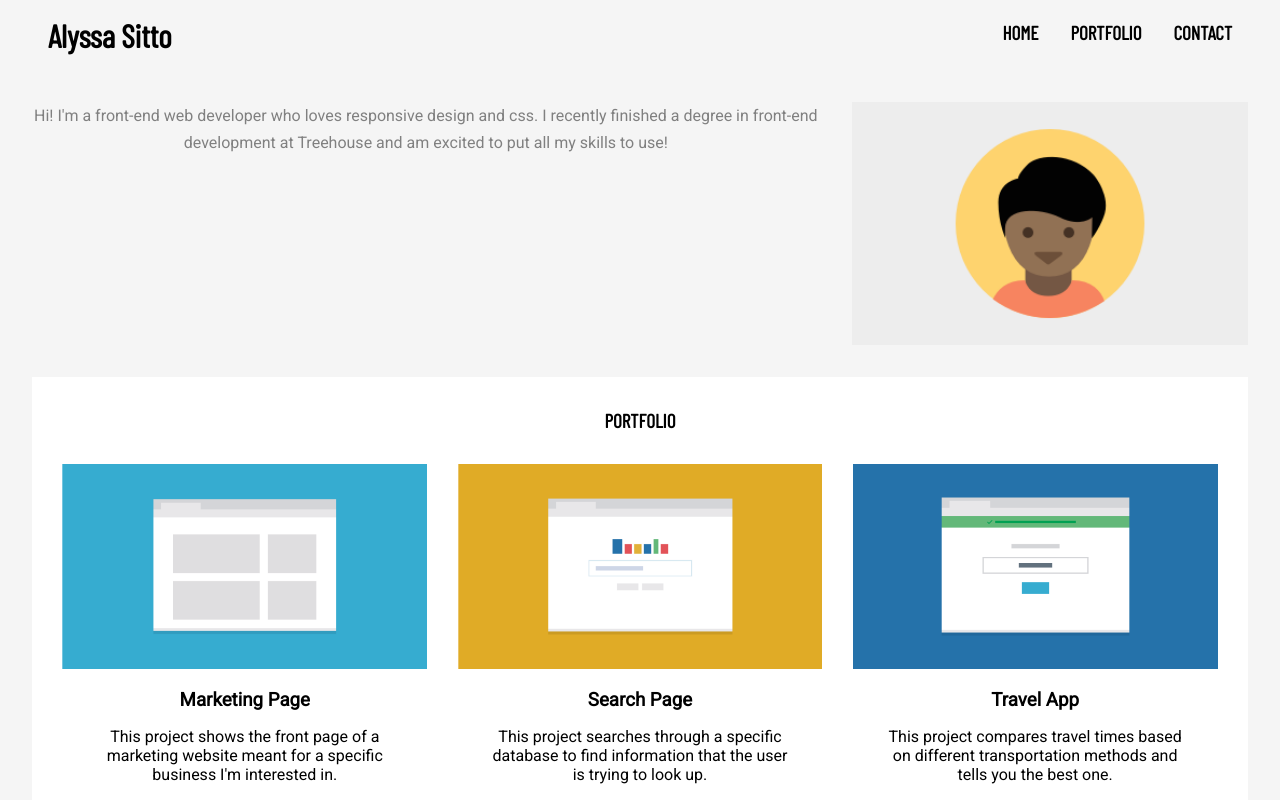
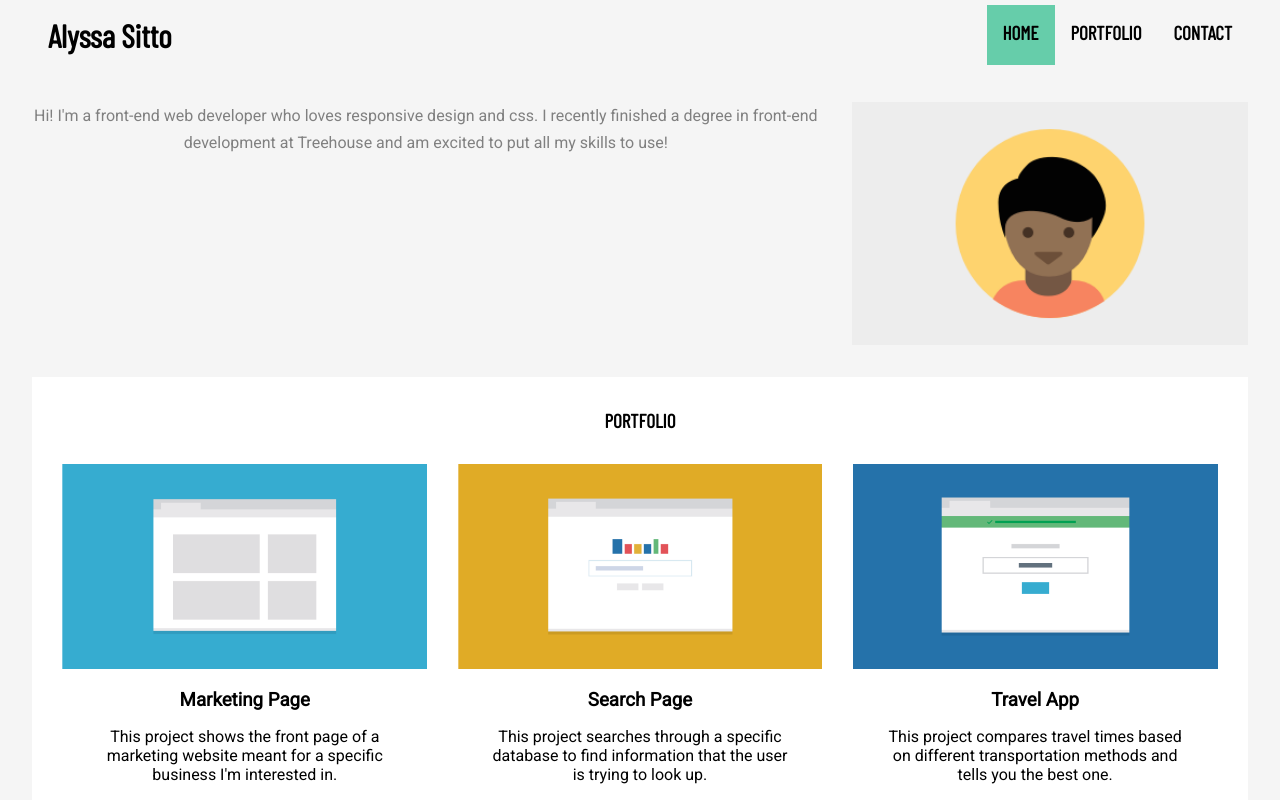
Before and after one commit to alyssasitto/Techdegree-Project-2, a plain HTML site: page index.html in a window 1280 px wide. In both pictures the pointer is over the item 1020 px from the left and 35 px from the top of the page. Shown: the top 800 px of the page. Drawn offline with nearby package versions, Linux system fonts and the light colour scheme.

Commit message:
updated li in styles.css

```diff
--- a/css/styles.css
+++ b/css/styles.css
@@ -80,7 +80,7 @@ footer p {
   background-color: white;
 }
 
-.nav:hover {
+.main-nav li:hover {
   cursor: pointer;
   transition: all 0.1s linear;
   background-color: mediumaquamarine;
```
